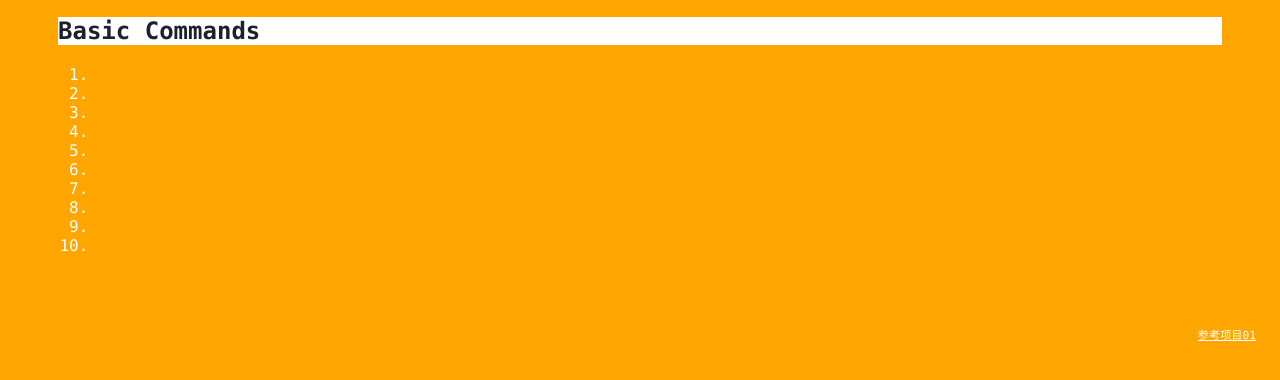
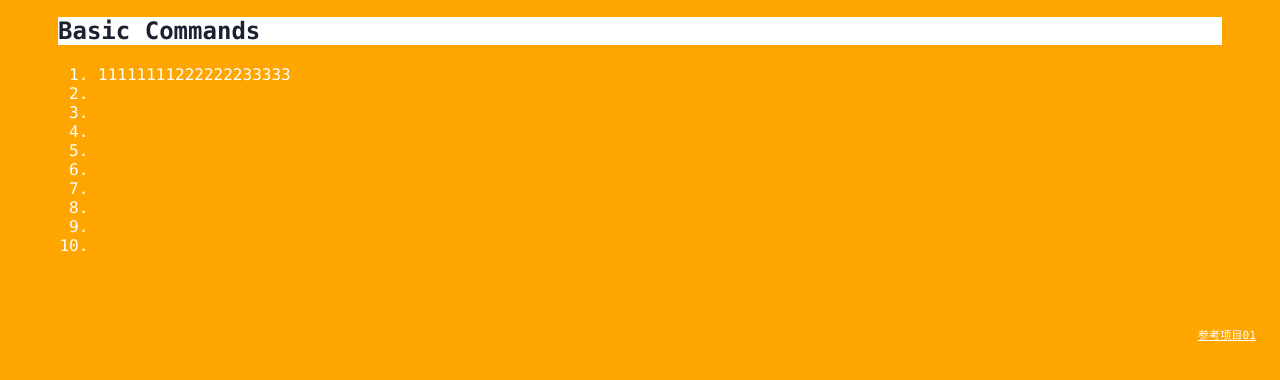
Before and after one commit to adolph-suntao/git_learning, a plain HTML site: page index.html in a window 1280 px wide. Both pictures are taken after a click on the element "Basic Commands". Shown: the part 276-656 px from the top of the page. Drawn offline with Linux system fonts and the light colour scheme.

Commit message:
test remote

```diff
--- a/index.html
+++ b/index.html
@@ -29,7 +29,7 @@
         <div class="accordion"><h1>Basic Commands</h1></div>
             <div class="panel">
                 <ol>
-                    <li></li>
+                    <li>11111111222222233333</li>
                     <li></li>
                     <li></li>
                     <li></li>
```
Also changed, not shown: 1 other file.
